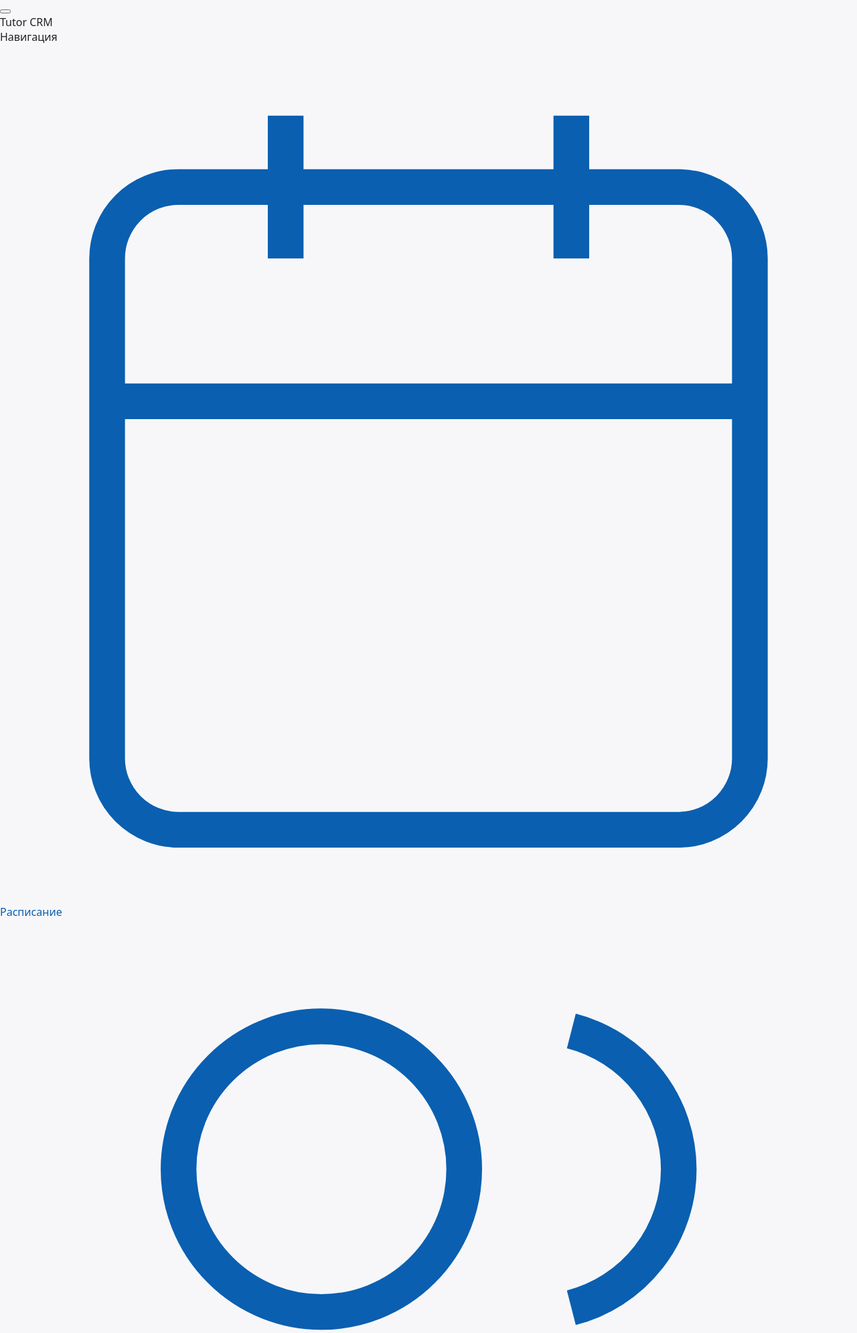
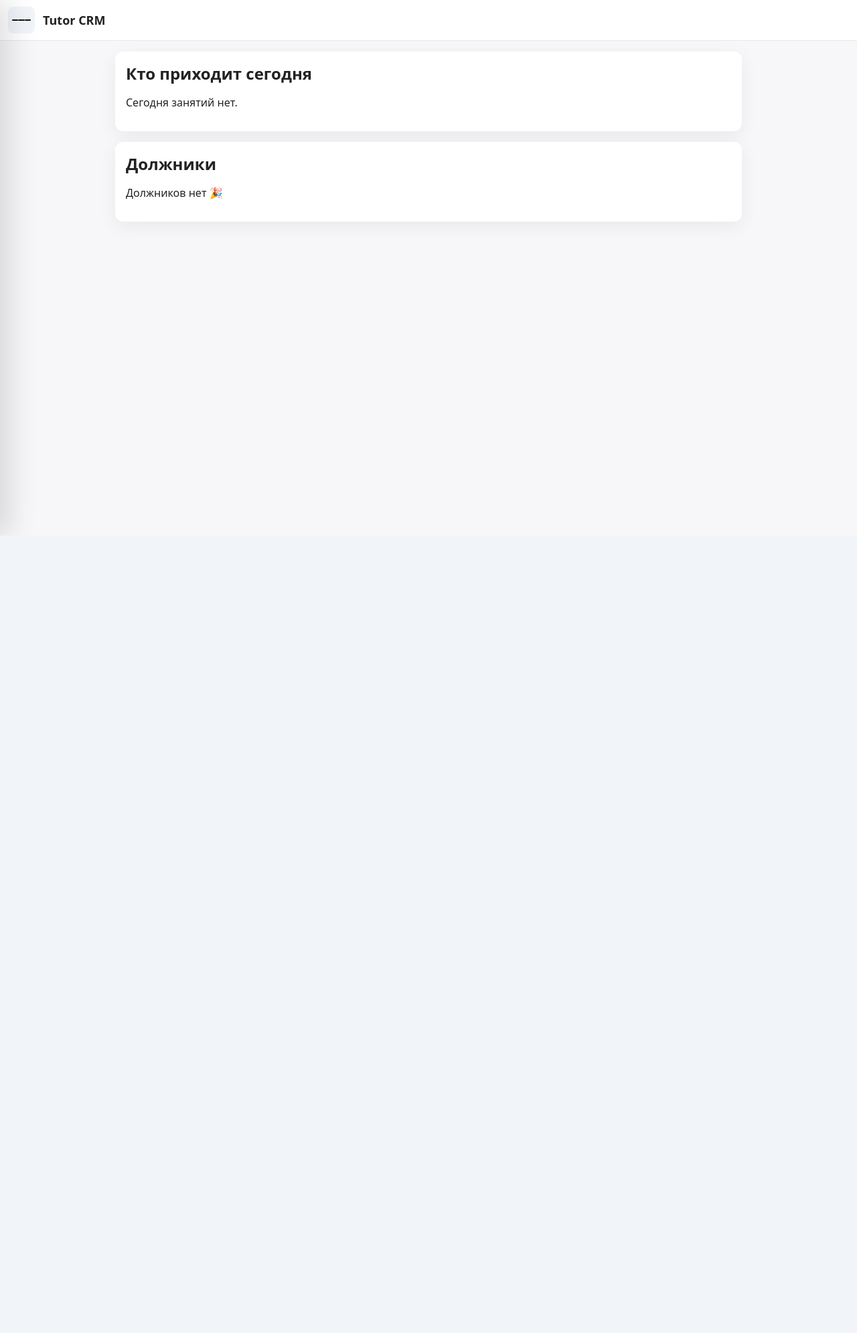
Before and after one commit to alikitto/repp2025, a PHP site: page /profile/index.php in a window 1280 px wide. Shown: the top 1991 px of the page at 67% size. After the commit the page ends 796 px from the top, so only its background shows below. Run offline with PHP 8.4, Linux system fonts and the light colour scheme; the visitor is signed in with stand-in values (Sample User, id 1); data that the repository does not hold is empty.

Commit message:
Update style.css

```diff
--- a/profile/css/style.css
+++ b/profile/css/style.css
@@ -1,19 +1,99 @@
-/* profile/css/style.css — лёгкий стиль, близко к исходнику */
-:root { --bg:#f7f7f9; --card:#fff; --border:#e7e7e7; --brand:#0a5fb0; --danger:#b00020; }
+/* profile/css/style.css — аккуратный UI в твоих цветах */
+:root{
+  --bg:#f7f7f9; --card:#fff; --border:#e7e7e7;
+  --brand:#0a5fb0; --brand-600:#0a4c80;
+  --danger:#b00020; --muted:#6b7280; --shadow:0 8px 28px rgba(0,0,0,.06);
+}
+
 *{box-sizing:border-box}
-body{font-family:system-ui,-apple-system,Segoe UI,Roboto,sans-serif;margin:0;background:var(--bg);color:#222;}
+html,body{height:100%}
+body{
+  font-family:system-ui,-apple-system,Segoe UI,Roboto,sans-serif;
+  margin:0; background:var(--bg); color:#222;
+}
 a{color:var(--brand);text-decoration:none}
+a:hover{color:var(--brand-600)}
+.link-strong{color:#b45309} /* тёплый оттенок для имён */
 .content{max-width:960px;margin:16px auto;padding:0 12px;}
-table{border-collapse:collapse;width:100%}
-th,td{border:1px solid var(--border);padding:8px}
-th{background:#fafafa;text-align:left}
-.badge{display:inline-block;background:#eee;border-radius:8px;padding:2px 8px;font-size:12px}
+.noscroll{overflow:hidden}
+
+/* Карточки */
+.card{
+  background:var(--card); border-radius:12px; box-shadow:var(--shadow);
+  padding:16px; margin:16px 0;
+}
+h2{margin:0 0 12px}
+
+/* Таблицы */
+.table{border-collapse:separate;border-spacing:0;width:100%; background:#fff; border:1px solid var(--border); border-radius:10px; overflow:hidden}
+.table thead th{
+  background:#eceff3; font-weight:700; padding:12px; text-align:left; border-bottom:1px solid var(--border);
+}
+.table tbody td{padding:12px; border-bottom:1px solid var(--border); vertical-align:middle}
+.table tbody tr:last-child td{border-bottom:none}
+
+.today .time-cell{font-weight:700; text-align:right; letter-spacing:.02em}
+.debtors .debt{color:var(--danger); font-weight:700; text-align:right}
+
+/* Бейджики и ошибки (на всякий) */
+.badge{display:inline-block;background:#eef2f7;border-radius:999px;padding:2px 10px;font-size:12px}
 .error{color:var(--danger);margin-top:8px}
-.login-card{max-width:340px;margin:12vh auto;background:var(--card);padding:24px;border-radius:12px;box-shadow:0 8px 28px rgba(0,0,0,.06)}
+
+/* Топбар + гамбургер */
+.topbar{
+  position:sticky; top:0; z-index:40;
+  display:flex; align-items:center; gap:12px;
+  background:#fff; border-bottom:1px solid var(--border);
+  padding:10px 12px;
+}
+.brand{font-weight:700; font-size:18px}
+.hamburger{
+  width:40px;height:40px;border:none;border-radius:8px;background:#f1f5f9;
+  display:inline-flex;align-items:center;justify-content:center;cursor:pointer;
+}
+.hamburger span{
+  display:block;width:20px;height:2px;background:#111;margin:2px 0;border-radius:2px;
+}
+
+/* Боковое меню */
+.sidemenu{
+  position:fixed; inset:0 auto 0 0; width:280px; background:#fff;
+  box-shadow:16px 0 40px rgba(0,0,0,.12);
+  transform:translateX(-100%); transition:transform .22s ease;
+  padding:14px; z-index:50;
+  display:flex; flex-direction:column; gap:6px;
+}
+.sidemenu.open{ transform:translateX(0) }
+.menu-header{padding:10px 12px; font-weight:700; color:#111}
+.sidemenu a{
+  display:flex; align-items:center; gap:10px;
+  padding:10px 12px; border-radius:8px; color:#111;
+}
+.sidemenu a:hover{ background:#eef5ff; color:var(--brand) }
+.sidemenu .icon{ width:18px; height:18px; display:inline-flex; }
+.sidemenu .icon svg{ width:18px;height:18px; stroke-width:2 }
+.menu-footer{ margin-top:auto; padding:8px 12px }
+.muted{ color:var(--muted) }
+
+/* Затемнение фона при открытом меню */
+.backdrop{
+  position:fixed; inset:0; background:rgba(0,0,0,.28); z-index:45;
+}
+
+/* Кнопки (общие) */
+.btn{background:var(--brand);color:#fff;border:none;border-radius:8px;padding:10px 14px;cursor:pointer}
+.btn:hover{background:var(--brand-600)}
+.btn-danger{background:var(--danger);color:#fff;border:none;border-radius:8px;padding:8px 12px;cursor:pointer}
+
+/* Логин-карта (оставляю как было) */
+.login-card{max-width:340px;margin:12vh auto;background:var(--card);padding:24px;border-radius:12px;box-shadow:var(--shadow)}
 .login-card h1{margin:0 0 12px;font-size:20px}
 .login-card label{display:block;margin-top:8px;font-size:13px}
 .login-card input{width:100%;padding:10px;border:1px solid var(--border);border-radius:8px}
 .login-card button{width:100%;margin-top:12px;padding:10px;border:none;border-radius:8px;background:var(--brand);color:#fff;cursor:pointer}
-.btn{background:var(--brand);color:#fff;border:none;border-radius:6px;padding:8px 12px;cursor:pointer}
-.btn-danger{background:var(--danger);color:#fff;border:none;border-radius:6px;padding:8px 12px;cursor:pointer}
-.card{background:var(--card);border-radius:12px;box-shadow:0 6px 24px rgba(0,0,0,.06);padding:16px;margin:16px 0}
+
+/* Мелкие адаптивные улучшения */
+@media (max-width:640px){
+  .content{padding:0 8px}
+  .table thead th:nth-child(2), .table tbody td:nth-child(2){ width:34% }
+}
```
